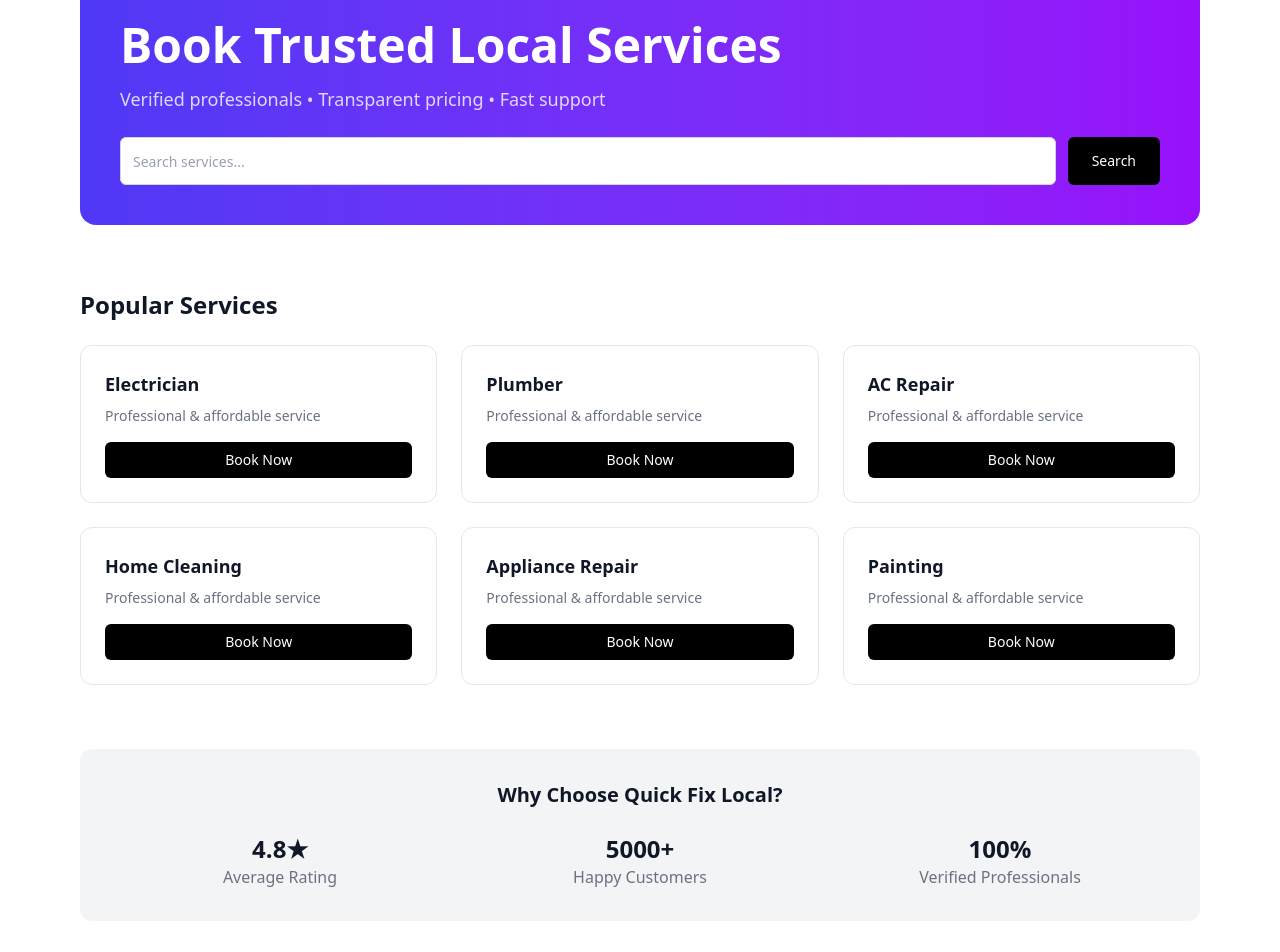
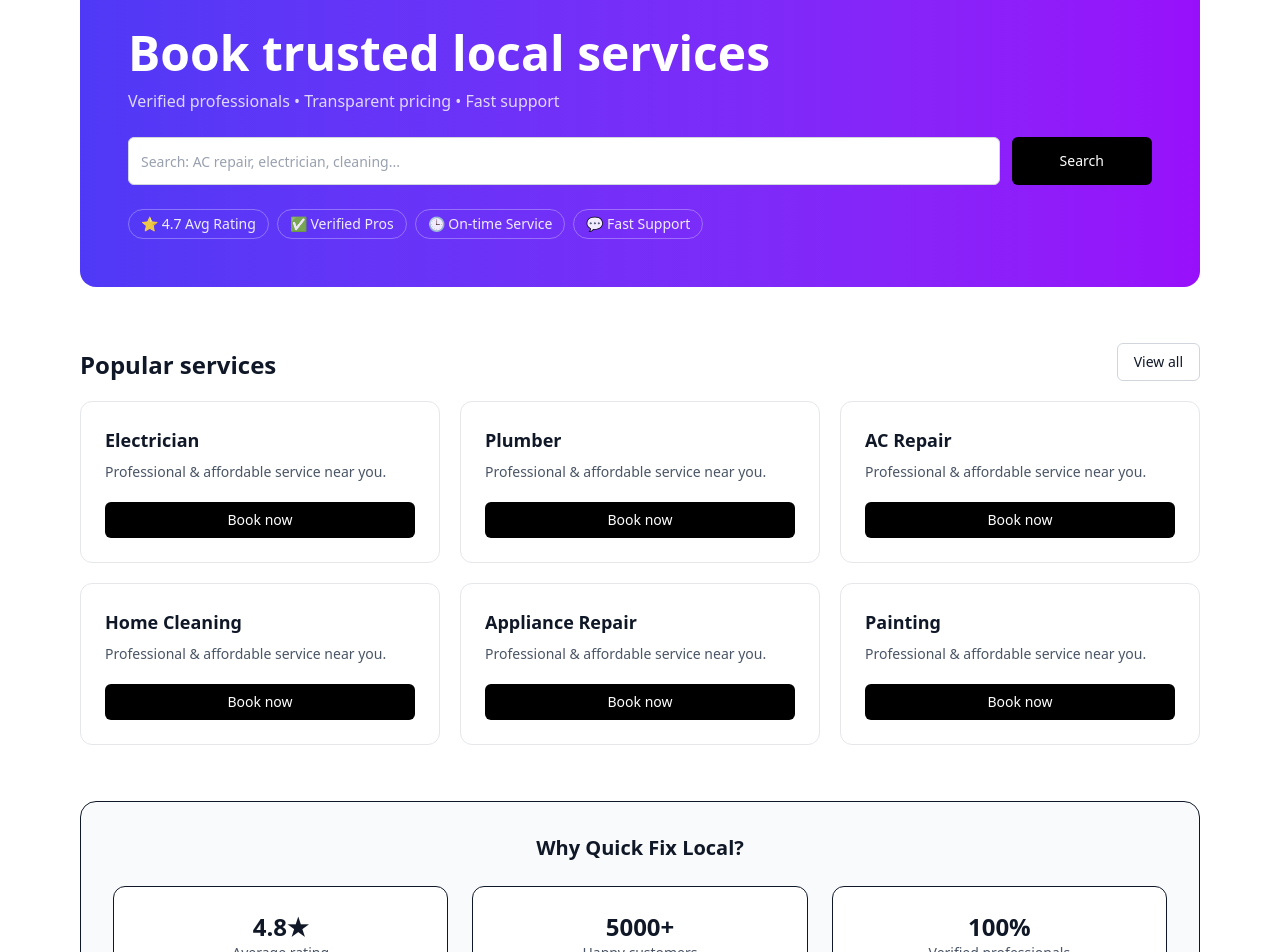
Before and after one commit to adarsh39565-hue/quickfixlocal, a Next.js app: page / in a window 1280 px wide. Shown: the part 120-1072 px from the top of the page. Built offline with nearby package versions, Linux system fonts and the light colour scheme.

Commit message:
Update page.tsx

```diff
--- a/app/page.tsx
+++ b/app/page.tsx
@@ -13,62 +13,67 @@
 
 export default function Home() {
   return (
-    <div className="space-y-16 py-10">
+    <div className="space-y-14 py-10">
       {/* HERO */}
-      <section className="rounded-2xl bg-gradient-to-r from-indigo-600 to-purple-600 p-10 text-white">
-        <h1 className="text-4xl font-bold md:text-5xl">
-          Book Trusted Local Services
+      <section className="rounded-2xl bg-gradient-to-r from-indigo-600 to-purple-600 p-8 text-white md:p-12">
+        <h1 className="text-3xl font-bold md:text-5xl">
+          Book trusted local services
         </h1>
-        <p className="mt-4 text-lg text-white/80">
+        <p className="mt-3 text-white/80">
           Verified professionals • Transparent pricing • Fast support
         </p>
 
         <div className="mt-6 flex flex-col gap-3 md:flex-row">
           <Input
-            placeholder="Search services..."
-            className="h-12 bg-white text-black"
+            placeholder="Search: AC repair, electrician, cleaning..."
+            className="h-12"
           />
-          <Button className="h-12 px-6 bg-black hover:bg-gray-800">
-            Search
-          </Button>
+          <Button className="h-12 md:w-40">Search</Button>
+        </div>
+
+        <div className="mt-6 flex flex-wrap gap-2 text-sm text-white/90">
+          <span className="rounded-full border border-white/30 px-3 py-1">⭐ 4.7 Avg Rating</span>
+          <span className="rounded-full border border-white/30 px-3 py-1">✅ Verified Pros</span>
+          <span className="rounded-full border border-white/30 px-3 py-1">🕒 On-time Service</span>
+          <span className="rounded-full border border-white/30 px-3 py-1">💬 Fast Support</span>
         </div>
       </section>
 
       {/* SERVICES */}
       <section>
-        <h2 className="mb-6 text-2xl font-semibold">Popular Services</h2>
+        <div className="mb-5 flex items-end justify-between">
+          <h2 className="text-xl font-semibold md:text-2xl">Popular services</h2>
+          <Button variant="outline">View all</Button>
+        </div>
 
-        <div className="grid gap-6 sm:grid-cols-2 md:grid-cols-3">
+        <div className="grid gap-5 sm:grid-cols-2 md:grid-cols-3">
           {services.map((service) => (
-            <Card
-              key={service}
-              className="cursor-pointer p-6 transition hover:shadow-xl"
-            >
+            <Card key={service} className="p-6 hover:shadow-lg transition">
               <h3 className="text-lg font-semibold">{service}</h3>
-              <p className="mt-2 text-sm text-gray-500">
-                Professional & affordable service
+              <p className="mt-2 text-sm text-gray-600">
+                Professional & affordable service near you.
               </p>
-              <Button className="mt-4 w-full">Book Now</Button>
+              <Button className="mt-5 w-full">Book now</Button>
             </Card>
           ))}
         </div>
       </section>
 
       {/* TRUST */}
-      <section className="rounded-xl bg-gray-100 p-8 text-center">
-        <h3 className="text-xl font-semibold">Why Choose Quick Fix Local?</h3>
+      <section className="rounded-2xl border bg-gray-50 p-8 text-center">
+        <h3 className="text-xl font-semibold">Why Quick Fix Local?</h3>
         <div className="mt-6 grid gap-6 md:grid-cols-3">
-          <div>
-            <p className="text-2xl font-bold">4.8★</p>
-            <p className="text-gray-500">Average Rating</p>
+          <div className="rounded-xl bg-white p-6 border">
+            <div className="text-2xl font-bold">4.8★</div>
+            <div className="text-sm text-gray-600">Average rating</div>
           </div>
-          <div>
-            <p className="text-2xl font-bold">5000+</p>
-            <p className="text-gray-500">Happy Customers</p>
+          <div className="rounded-xl bg-white p-6 border">
+            <div className="text-2xl font-bold">5000+</div>
+            <div className="text-sm text-gray-600">Happy customers</div>
           </div>
-          <div>
-            <p className="text-2xl font-bold">100%</p>
-            <p className="text-gray-500">Verified Professionals</p>
+          <div className="rounded-xl bg-white p-6 border">
+            <div className="text-2xl font-bold">100%</div>
+            <div className="text-sm text-gray-600">Verified professionals</div>
           </div>
         </div>
       </section>
```
